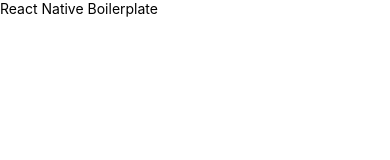
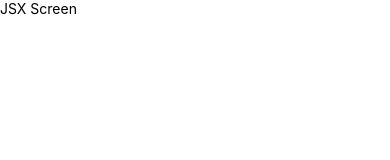
Before and after one commit to SantamRC/Mediwell, a React Native app: screen / in a window 390 px wide. Shown: the top 160 px of the page. Built offline with nearby package versions, Linux system fonts and the light colour scheme.

Commit message:
jsx file

```diff
--- a/App.js
+++ b/App.js
@@ -1,12 +1,9 @@
 import React from 'react';
 import {View, Text} from 'react-native';
+import Screen from './screen';
 
 const App = () => {
-  return (
-    <View>
-      <Text>React Native Boilerplate</Text>
-    </View>
-  );
+  return <Screen />;
 };
 
 export default App;
--- /dev/null
+++ b/screen.jsx
@@ -0,0 +1,14 @@
+import React from 'react';
+import {StyleSheet, Text, View} from 'react-native';
+
+const screen = () => {
+  return (
+    <View>
+      <Text>JSX Screen</Text>
+    </View>
+  );
+};
+
+export default screen;
+
+const styles = StyleSheet.create({});
```
